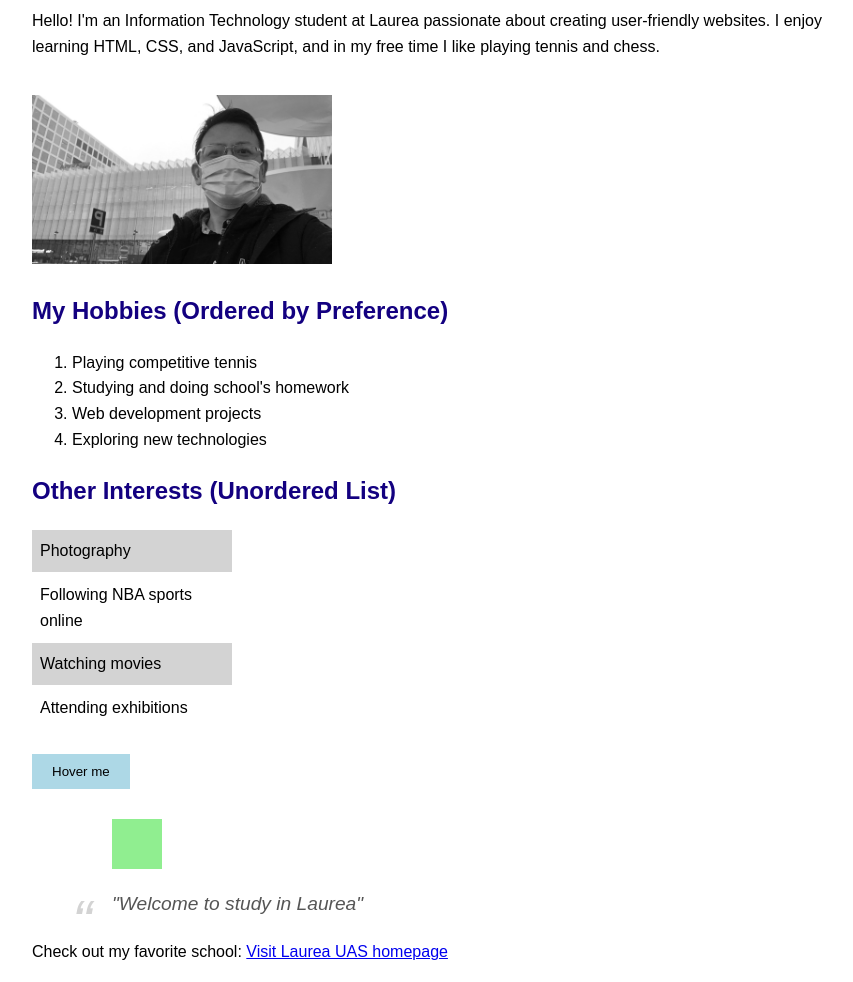
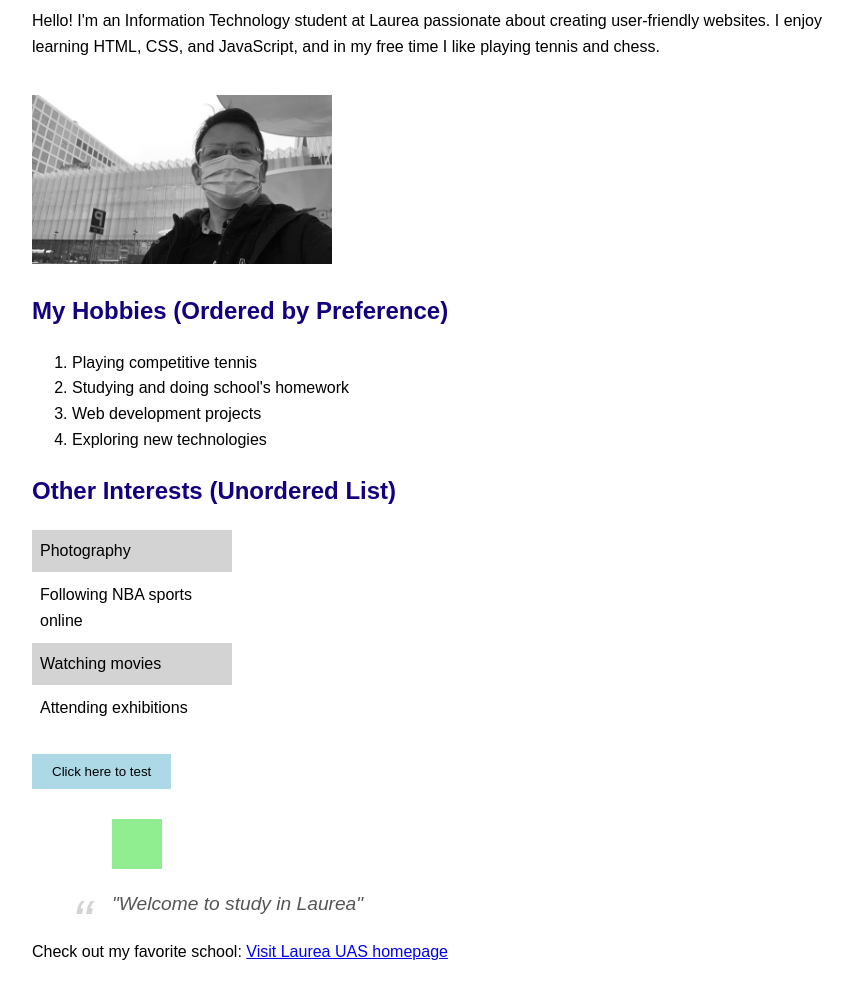
Before and after one commit to QLi2025/Web-Sivuston-kehittaminen, a plain HTML site: page Workshop 03/Index.html in a window 1280 px wide. Shown: the part 106-1088 px from the top of the page, without its empty margins (208-1061 px from the left). Drawn offline with Linux system fonts and the light colour scheme.

Commit message:
Workshop 03 Advanced CSS task 1 to 5

```diff
--- a/Workshop 03/Index.html
+++ b/Workshop 03/Index.html
@@ -167,7 +167,7 @@
         <li>Attending exhibitions</li>
     </ul>
 
-    <button class="transition-button">Hover me</button>
+    <button class="transition-button">Click here to test</button>
 
     <div class="animation-box"></div>
 
```
